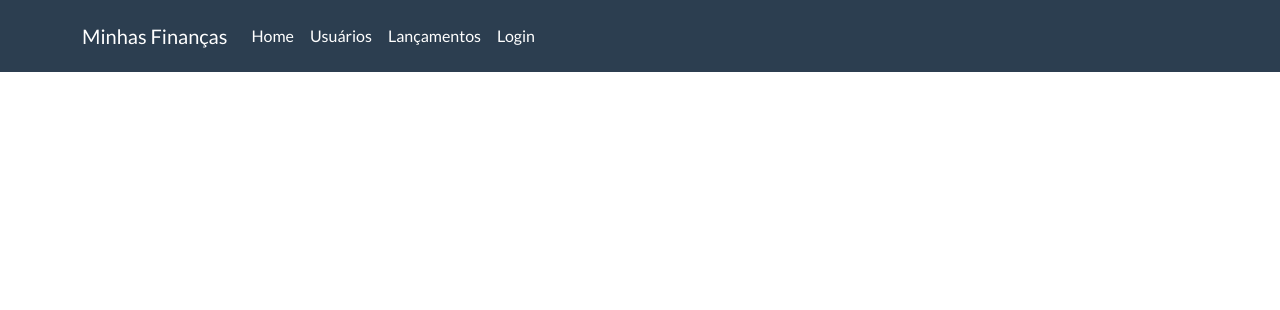
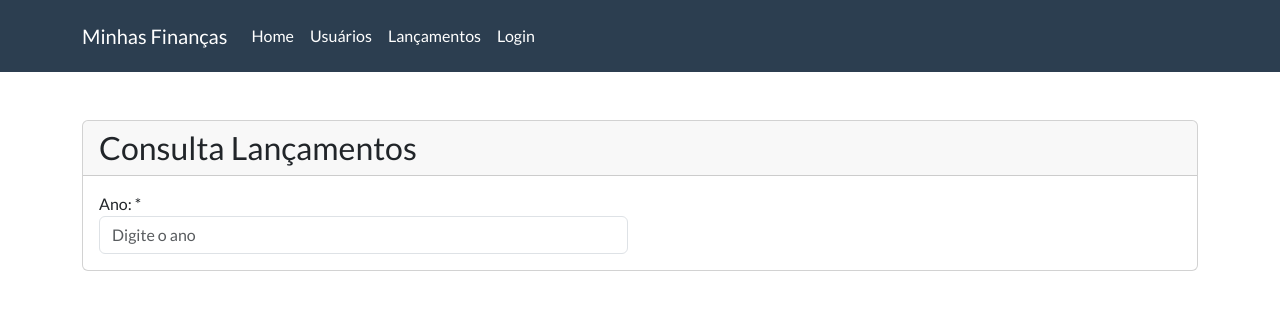
Before and after one commit to wilembergson/minhas-financas-frontend, a React (Create React App) app: page /#/consultaLancamentos in a window 1280 px wide. Shown: the top 310 px of the page. Built offline with nearby package versions, Linux system fonts and the light colour scheme.

Commit message:
Consulta Lançamentos

```diff
--- a/src/main/Rotas.jsx
+++ b/src/main/Rotas.jsx
@@ -3,15 +3,19 @@
 import Login from '../views/Login'
 import Home from '../views/Home'
 import CadastroUsuario from '../views/CadastroUsuario'
+import ConsultaLancamentos from '../views/ConsultaLancamentos'
 import {Route, Switch, HashRouter} from 'react-router-dom'
 
 export default function Rotas(){
     return(
         <HashRouter>
             <Switch>
-                <Route path="/home" component={Home}/>
-                <Route path="/login" component={Login}/>
-                <Route path="/cadastroUsuario" component={CadastroUsuario}/>
+                <div className="container">
+                    <Route path="/home" component={Home}/>
+                    <Route path="/login" component={Login}/>
+                    <Route path="/cadastroUsuario" component={CadastroUsuario}/>
+                    <Route path="/consultaLancamentos" component={ConsultaLancamentos }/>
+                </div>
             </Switch>
         </HashRouter>
     )
--- a/src/views/CadastroUsuario.jsx
+++ b/src/views/CadastroUsuario.jsx
@@ -72,8 +72,7 @@
     }
 
     return(
-        <div className="container">
-            <Card title="Cadastro de usuário">
+        <Card title="Cadastro de usuário">
                 <div className="row">
                     <div className="col-lg-12">
                         <div className="bs-component">
@@ -115,7 +114,6 @@
                     </div>
                 </div>
             </Card>
-        </div>
     )
 }
 
--- /dev/null
+++ b/src/views/ConsultaLancamentos.jsx
@@ -0,0 +1,28 @@
+import React from 'react'
+import { withRouter } from 'react-router-dom'
+import Card from '../components/Cards'
+import FormGroup from '../components/FormGroup'
+
+function ConsultaLancamentos(){
+    return(
+        <Card title="Consulta Lançamentos">
+            <div className="row">
+                <div className="col-md-6">
+                    <div className="bs-component">
+                        <FormGroup htmlFor="inputAno" label="Ano: *">
+                            <input type="text"
+                                    class="form-control"
+                                    id="inputAno"
+                                    aria-describedby="emailHelp"
+                                    placeholder="Digite o ano" />
+                        </FormGroup>
+
+
+                    </div>
+                </div>
+            </div>
+        </Card>
+    )
+}
+
+export default withRouter(ConsultaLancamentos)
--- a/src/views/Home.jsx
+++ b/src/views/Home.jsx
@@ -16,8 +16,7 @@
             })
 
     return(
-        <div className="container">
-            <div className="jumbotron">
+        <div className="jumbotron">
                 <h1 className="display-3">Bem vindo, {usuarioLodado.nome}!</h1>
                 <p className="lead">Esse é seu sistema de finanças.</p>
                 <p className="lead">Seu saldo para o mês atual é de R${saldo}</p>
@@ -27,7 +26,6 @@
                   <a className="btn btn-primary btn-lg" href="#/cadastroUsuario" role="button"><i className="fa fa-users"></i>  Cadastrar Usuário</a>
                   <a className="btn btn-danger btn-lg" href="https://bootswatch.com/flatly/#" role="button"><i className="fa fa-users"></i>  Cadastrar Lançamento</a>
                 </p>
-            </div>
         </div>
     )
 }
--- a/src/views/Login.jsx
+++ b/src/views/Login.jsx
@@ -26,8 +26,7 @@
     }
 
     return(
-        <div className="container">
-            <div className="row">
+        <div className="row">
                 <div className="col-md-6" style={{position:'relative', left: '300px'}}>
                     <div className="bs-docs-section">
                         <Card title="Login">
@@ -65,7 +64,6 @@
                     </div>
                 </div>
             </div>
-        </div>
     )
 }
 
```
